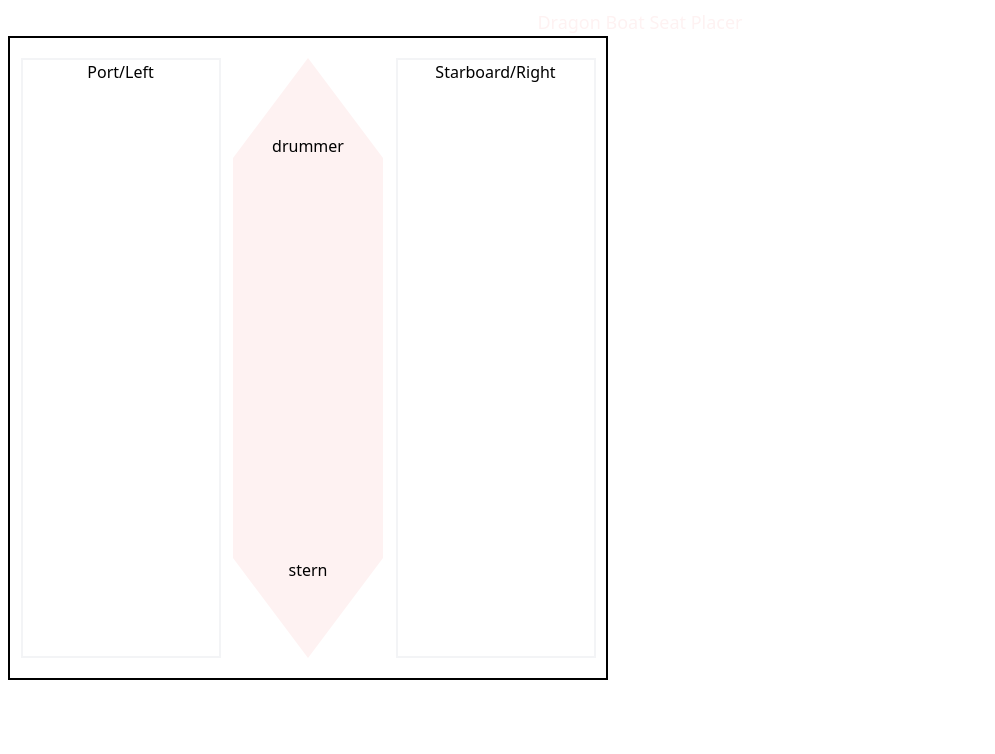
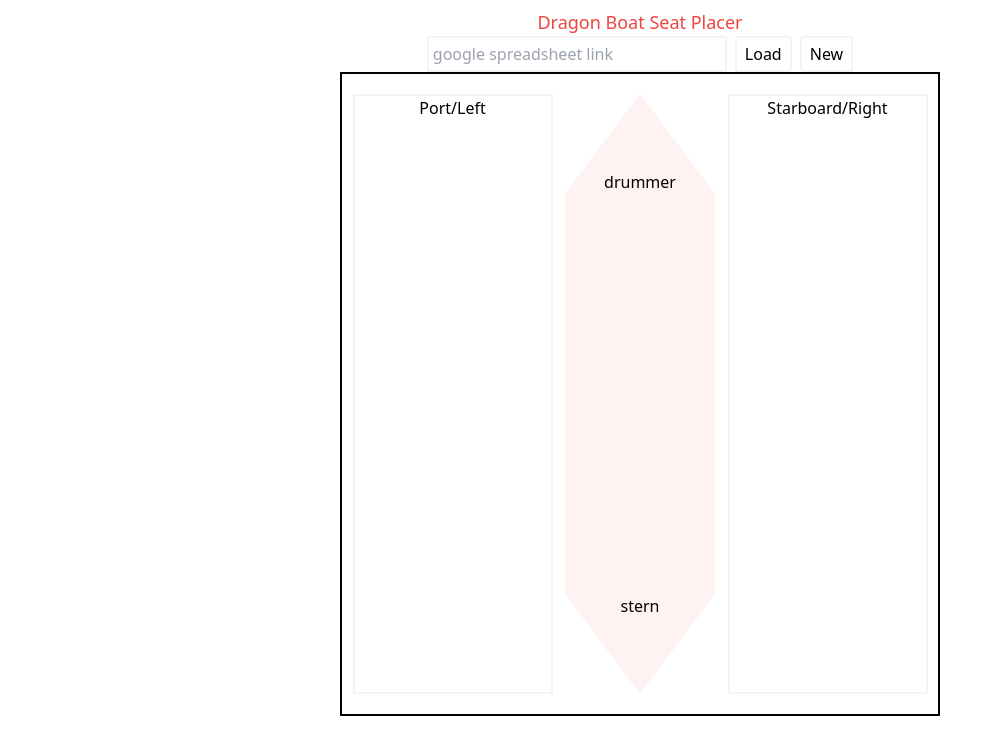
Before and after one commit to yutaokkots/db-seating-calculator, a React (Vite) app: page / in a window 1280 px wide. Shown: the top 754 px of the page, without its empty margins (0-995 px from the left). Built offline with nearby package versions, Linux system fonts and the light colour scheme.

Commit message:
Included zustand store to hold google spreadsheet id globally, included interface for inputting url link.

```diff
--- a/package.json
+++ b/package.json
@@ -4,7 +4,7 @@
   "version": "0.0.0",
   "type": "module",
   "scripts": {
-    "dev": "vite",
+    "dev": "vite --port 5175",
     "build": "tsc -b && vite build",
     "lint": "eslint . --ext ts,tsx --report-unused-disable-directives --max-warnings 0",
     "preview": "vite preview"
@@ -12,7 +12,8 @@
   "dependencies": {
     "dotenv": "^16.4.5",
     "react": "^18.3.1",
-    "react-dom": "^18.3.1"
+    "react-dom": "^18.3.1",
+    "zustand": "^4.5.4"
   },
   "devDependencies": {
     "@types/react": "^18.3.3",
--- /dev/null
+++ b/src/components/GoogleSheetInput.tsx
@@ -0,0 +1,55 @@
+import React, { useState, ChangeEvent } from 'react'
+import { useSheetStore, SheetIdState } from '../lib/store'
+  // Global store that holds the sheetId for the google sheet url.
+
+  const GoogleSheetInput:React.FC = () => {
+    const {sheetIdState, setSheetIdState}:SheetIdState = useSheetStore()
+    const [urlString, setUrlString] = useState("");
+
+    const extractId = (url:string): string|null => {
+        const regex = /\/d\/([a-zA-Z0-9_-]+)/;
+        const match = url.match(regex);
+        return match ? match[1] : null;
+    }
+
+    const loadGoogleSheet = (urlStr:string) => {
+        const extractedStr = extractId(urlStr)
+        if (extractedStr && typeof extractedStr == "string"){
+            setSheetIdState(extractedStr)
+            console.log(sheetIdState)
+        }
+    }
+
+    const handleInputChange = (event: ChangeEvent<HTMLInputElement>) => {
+        setUrlString(event.target.value)
+    }
+    const handleClick = () => {
+        if (urlString){
+            loadGoogleSheet(urlString)
+        }
+    }
+
+    return (
+        <>
+            <div className="flex gap-2">
+                <input
+                    className="border-2 border-gray-100 rounded-sm w-[300px] p-1"
+                    placeholder='google spreadsheet link'
+                    name="urlStringInput"
+                    value={urlString}
+                    onChange={handleInputChange}
+                    >
+                </input>
+                <button
+                    className="border-2 border-gray-100 rounded-sm px-2 py-1"
+                    onClick={handleClick}
+                    >Load</button>
+                <button
+                    className="border-2 border-gray-100 rounded-sm px-2 py-1"
+                    >New</button>
+            </div>
+        </>
+    )
+}
+
+export default GoogleSheetInput
--- /dev/null
+++ b/src/lib/store.ts
@@ -0,0 +1,26 @@
+/**
+ * Code to establish state management by Zustand.
+ * See zustand-demo.pmnd.rs/ for details.
+ */
+
+import { create } from 'zustand'
+
+/**
+* State holding the id (string) for the google spreadsheet url.
+* @state {string |null} sheetIdState - represents the string for the google spreadsheet id.
+* @function sheetIdStateSetter - sets the sheetIdState.
+*/
+
+export interface SheetIdState {
+    sheetIdState: string;
+    setSheetIdState: (sheetId: string) => void;
+}
+
+export const useSheetStore = create<SheetIdState>((set) => ({
+    sheetIdState: '',
+    setSheetIdState: (sheetId) => {
+        set({
+            sheetIdState: sheetId
+        })
+    }
+}))
--- a/src/pages/App.tsx
+++ b/src/pages/App.tsx
@@ -1,17 +1,39 @@
 import React, { useState, useEffect } from 'react'
 import './App.css'
 import BoatInterface from '../components/BoatInterface'
+import { useSheetStore, SheetIdState } from '../lib/store'
+import GoogleSheetInput from '../components/GoogleSheetInput'
 
+const googleSSUrl = import.meta.env.VITE_GOOGLE_SPREADSHEET_LINK
 
 const App:React.FC = () => {
   const [ windowSize, setWindowSize] = useState<{width: number; height: number;}>({
     width: window.innerWidth,
     height : window.innerHeight
   })
-  const [count, setCount] = useState(0)
+  const [ssId, setSsId] = useState<string|null>("")
+
+  // Global store that holds the sheetId for the google sheet url.
+  const {sheetIdState, setSheetIdState}:SheetIdState = useSheetStore()
+
+  // extracts the spreadsheet id from the url string,
+  const extractId = (url:string): string|null => {
+    const regex = /\/d\/([a-zA-Z0-9_-]+)/;
+    const match = url.match(regex);
+    return match ? match[1] : null;
+  }
 
   useEffect(() => {
       // load spreadsheet
+      if (googleSSUrl){
+        const extractedStr = extractId(googleSSUrl)
+        if (extractedStr){
+          setSsId(extractedStr)
+          setSheetIdState(extractedStr)
+          console.log(ssId)
+          console.log(sheetIdState)
+        }
+      }
 
       // save spreadsheet info to localhost
 
@@ -33,10 +55,13 @@ const App:React.FC = () => {
   return (
     <>
       <div>
-        <div className="text-red-50 text-lg">
+        <div className="text-red-500 text-lg">
           Dragon Boat Seat Placer
         </div>
-        <div className="flex ">
+        <div className="flex justify-center">
+          <GoogleSheetInput />
+        </div>
+        <div className="flex justify-center">
           <BoatInterface windowSize={windowSize}/>
         </div>
       </div>
--- /dev/null
+++ b/src/utilities/sheetIdSetterGetter.ts
@@ -0,0 +1,17 @@
+/**
+ * Sets and gets the previously used sheetId from localstorage.
+ *
+ */
+
+export const themeSetter = (sheetId: string) => {
+    localStorage.setItem("sheetId", sheetId);
+}
+
+export const themeGetter = ():string => {
+    const storedTheme = typeof window !== 'undefined'? localStorage.getItem("sheetId") : null;
+    if (storedTheme == null) {
+        return "";
+    } else {
+        return storedTheme;
+    }
+}
```
Also changed, not shown: 2 other files (tests, documents, lock files or other folders).
